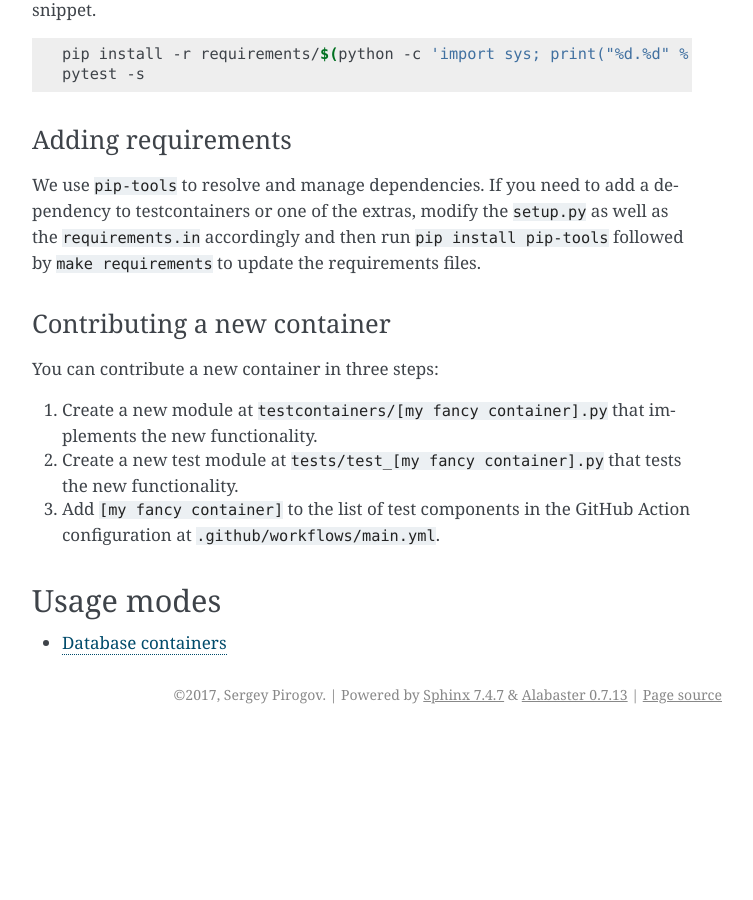
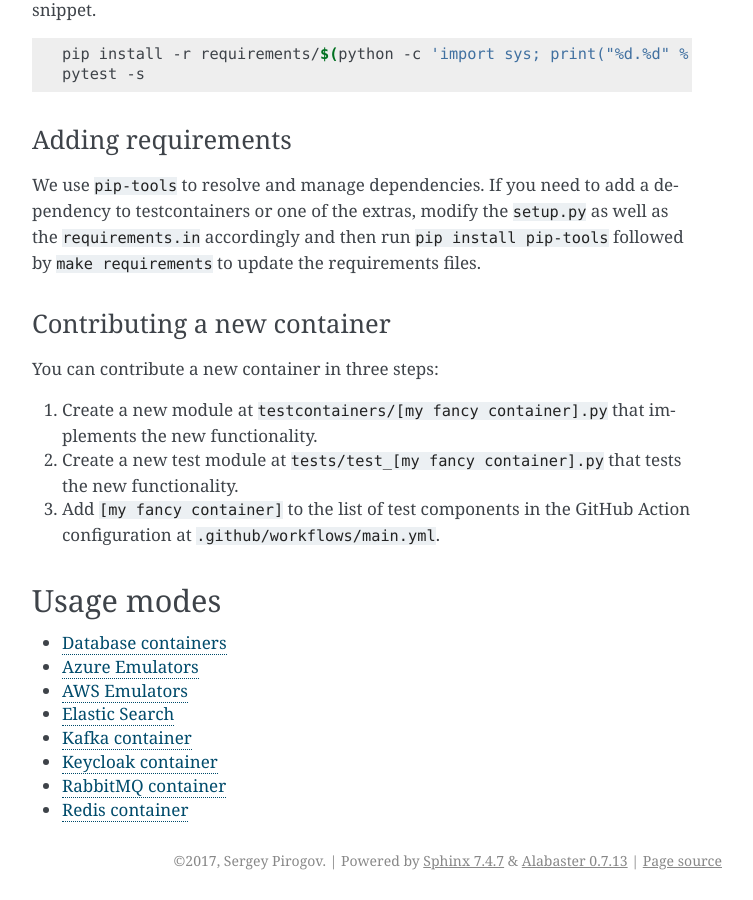
Before and after one commit to testcontainers/testcontainers-python, a Sphinx documentation site: the page built from docs/index.rst, in a window 1280 px wide and 900 px high, scrolled down 1835 px. Shown: the whole window, without its empty margins (388-1141 px from the left). Built offline with Sphinx 7.4.7, drawn with Linux system fonts in a browser that asks for light colours; before the commit the page ends 2569 px from its top, so only the background shows below that.

Commit message:
updated sphinx paging and added some additional documentation

```diff
--- /dev/null
+++ b/docs/aws.rst
@@ -0,0 +1,6 @@
+AWS Emulators
+===================
+
+Allows to spin up AWS emulators, such as the LocalStackContainer.
+
+.. autoclass:: testcontainers.localstack.LocalStackContainer
--- /dev/null
+++ b/docs/azure.rst
@@ -0,0 +1,6 @@
+Azure Emulators
+===================
+
+Allows to spin up Azure emulators, such as the Azurite emulator.
+
+.. autoclass:: testcontainers.azurite.AzuriteContainer
--- a/docs/database.rst
+++ b/docs/database.rst
@@ -7,7 +7,6 @@ Allows to spin up database images such as MySQL, PostgreSQL, MariaDB, Oracle XE,
 .. autoclass:: testcontainers.mysql.MariaDbContainer
 .. autoclass:: testcontainers.postgres.PostgresContainer
 .. autoclass:: testcontainers.oracle.OracleDbContainer
-.. autoclass:: testcontainers.elasticsearch.ElasticSearchContainer
 .. autoclass:: testcontainers.mongodb.MongoDbContainer
 .. autoclass:: testcontainers.mssql.SqlServerContainer
 .. autoclass:: testcontainers.clickhouse.ClickHouseContainer
--- /dev/null
+++ b/docs/elasticsearch.rst
@@ -0,0 +1,6 @@
+Elastic Search Container
+===========================
+
+Allows to spin up Elastic Search Container.
+
+.. autoclass:: testcontainers.elasticsearch.ElasticSearchContainer
--- a/docs/index.rst
+++ b/docs/index.rst
@@ -15,3 +15,10 @@ Usage modes
    Selenium containers <selenium>
    Docker Compose <compose>
    Google Cloud Emulators <google-cloud-emulators>
+   Azure Emulators <azure>
+   AWS Emulators <aws>
+   Elastic Search <elasticsearch>
+   Kafka container <kafka>
+   Keycloak container <keycloak>
+   RabbitMQ container <rabbitmq>
+   Redis container <redis>
--- /dev/null
+++ b/docs/kafka.rst
@@ -0,0 +1,6 @@
+Kafka Container
+===================
+
+Allows to spin up Kafka Container.
+
+.. autoclass:: testcontainers.kafka.KafkaContainer
--- /dev/null
+++ b/docs/keycloak.rst
@@ -0,0 +1,6 @@
+Keycloak Container
+===================
+
+Allows to spin up Keycloak container.
+
+.. autoclass:: testcontainers.keycloak.KeycloakContainer
--- /dev/null
+++ b/docs/rabbitmq.rst
@@ -0,0 +1,6 @@
+RabbitMQ Container
+===================
+
+Allows to spin up RabbitMQ container.
+
+.. autoclass:: testcontainers.rabbitmq.RabbitMqContainer
--- /dev/null
+++ b/docs/redis.rst
@@ -0,0 +1,6 @@
+Redis Container
+===================
+
+Allows to spin up Redis container.
+
+.. autoclass:: testcontainers.redis.RedisContainer
```
Also changed, not shown: 5 other files.
